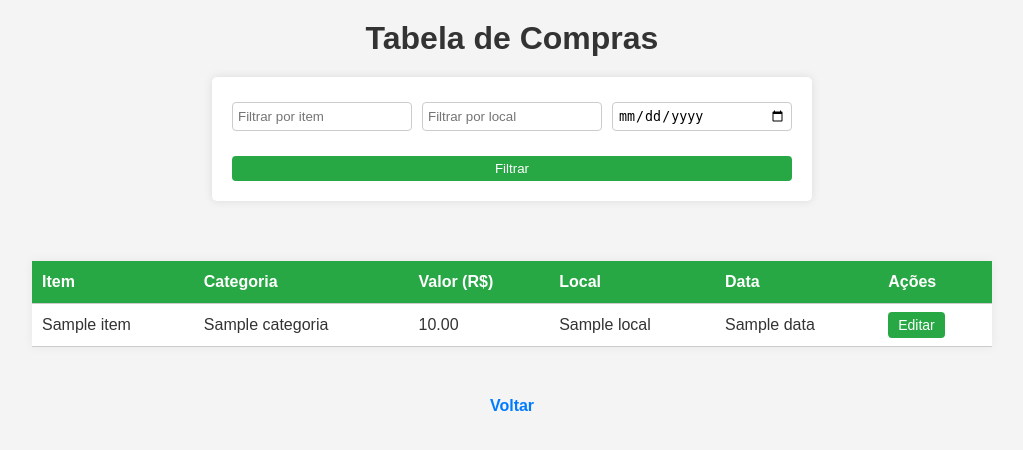
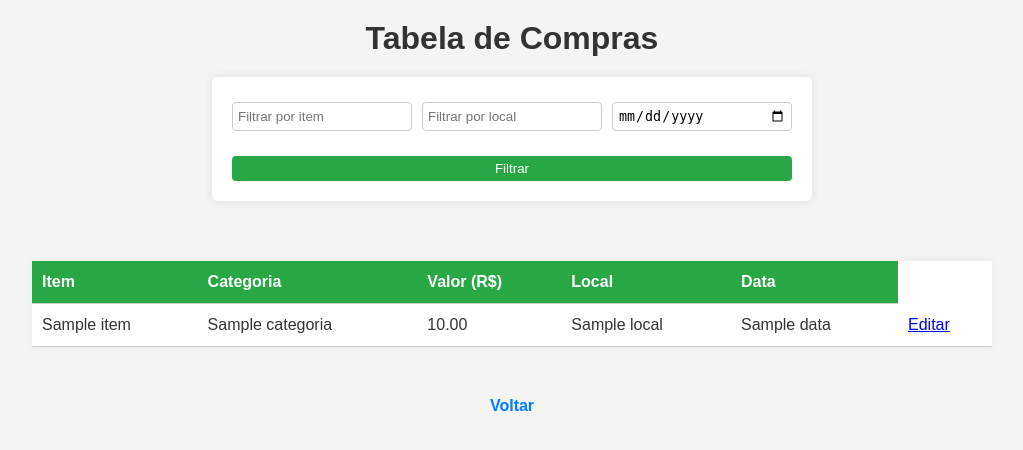
Before and after one commit to thaismsanchez/Compras-inteligentes, a Flask app: template templates/tabela.html in a window 1280 px wide. Shown: the top 450 px of the page, without its empty margins (128-1151 px from the left). Run offline with Flask 3, Linux system fonts and the light colour scheme; the template is opened without the code that fills it: most values are stand-ins (such as "Sample title", 1, 10 or a date in 2020); parts of the project's set-up code (start-up, migrations or seed data) failed here and were passed over.

Commit message:
Update tabela.html

```diff
--- a/templates/tabela.html
+++ b/templates/tabela.html
@@ -20,7 +20,6 @@
     .filtro-form button {
       padding: 5px 10px;
     }
-
     th {
       cursor: pointer;
     }
@@ -73,7 +72,6 @@
           <th onclick="ordenarTabela(2)">Valor (R$)</th>
           <th onclick="ordenarTabela(3)">Local</th>
           <th onclick="ordenarTabela(4)">Data</th>
-          <th>Ações</th>
         </tr>
       </thead>
       <tbody>
@@ -84,9 +82,7 @@
           <td data-label="Valor (R$)">{{ "%.2f"|format(compra.valor) }}</td>
           <td data-label="Local">{{ compra.local }}</td>
           <td data-label="Data">{{ compra.data }}</td>
-          <td data-label="Ações">
-            <a class="btn-editar" href="{{ url_for('editar', id=compra.id) }}">Editar</a>
-          </td>
+          <td><a href="{{ url_for('editar', id=compra.id) }}">Editar</a></td>
         </tr>
         {% endfor %}
       </tbody>
```
